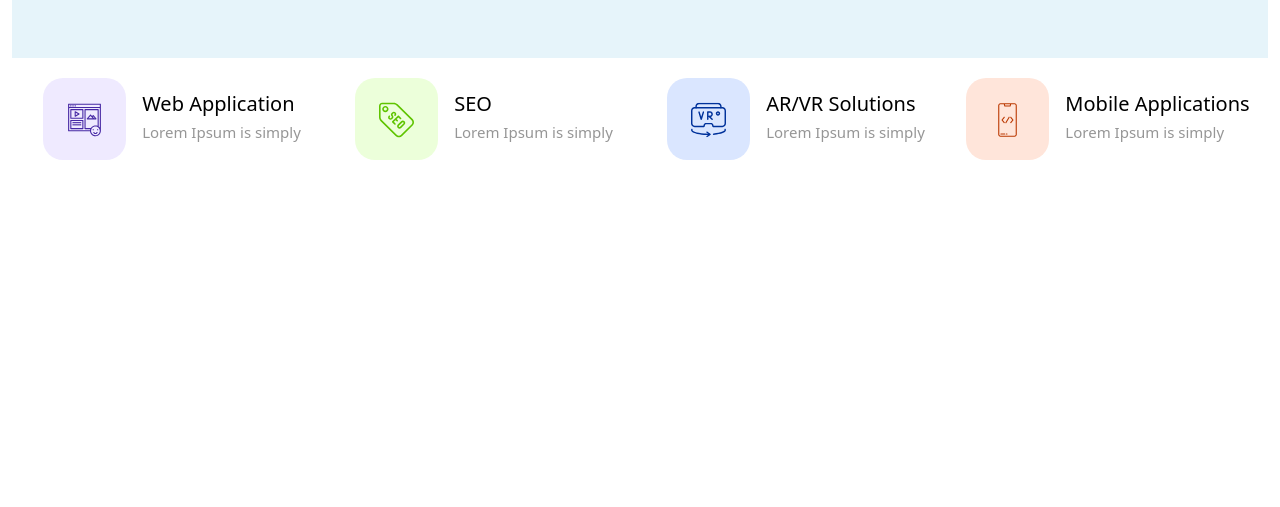
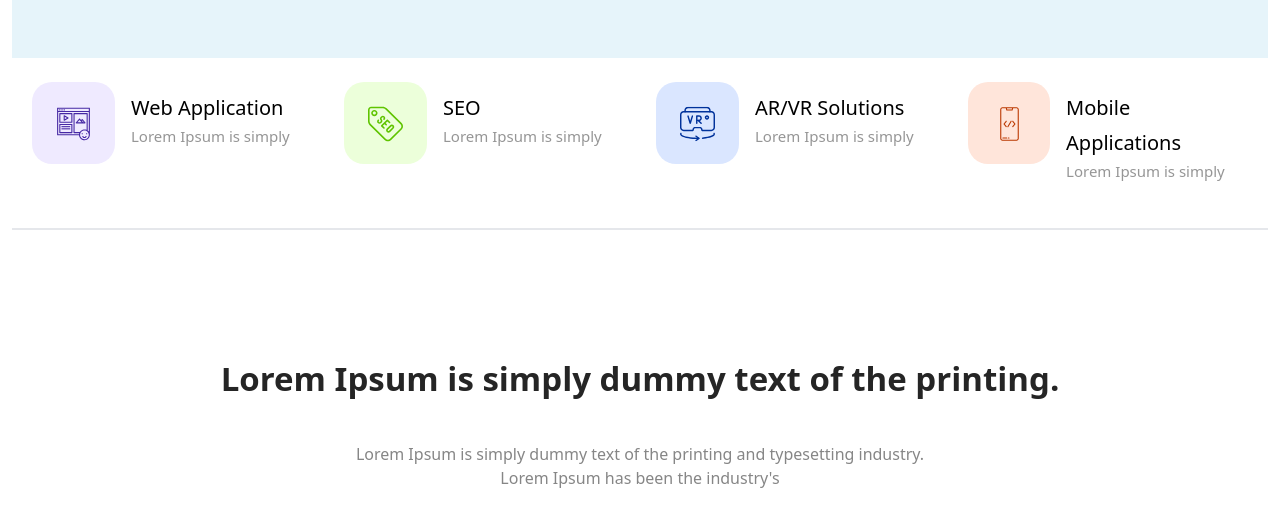
Before and after one commit to Radhika-1707/Manentia, a Next.js app: page / in a window 1280 px wide. Shown: the part 822-1329 px from the top of the page. Before the commit the page ends 1002 px from the top, so only its background shows below. Built offline with nearby package versions, Linux system fonts and the light colour scheme.

Commit message:
completes mini hero section

```diff
--- a/src/app/components/Details/index.tsx
+++ b/src/app/components/Details/index.tsx
@@ -6,33 +6,37 @@ import immersive from '../../assets/immersive.svg'
 import coding from '../../assets/coding.svg'
 type Props = {};
 
-function Details({}: Props) {
+function Details({ }: Props) {
   return (
-    <div className="grid grid-cols-4 gap-0  mt-3 ">
-
+    <div className="grid grid-cols-4 gap-0  mt-3 border-b-[2px]  pb-7">
+      <div>
         <TabComponent
           backgroundColor="bg-[#EFEAFF]"
           heading="Web Application"
           image={webApp}
         />
-
+      </div>
+      <div>
         <TabComponent
           backgroundColor="bg-[#ECFFDA]"
           heading="SEO"
           image={SEO}
         />
-
+      </div>
+      <div>
         <TabComponent
           backgroundColor="bg-[#DAE6FF]"
           heading="AR/VR Solutions"
           image={immersive}
         />
-
+      </div>
+      <div>
         <TabComponent
           backgroundColor="bg-[#FFE5DA]"
           heading="Mobile Applications"
           image={coding}
         />
+      </div>
 
     </div>
   );
--- a/src/app/components/Details/tabComponent.tsx
+++ b/src/app/components/Details/tabComponent.tsx
@@ -10,7 +10,7 @@ type Props = {
 
 function TabComponent({ backgroundColor ,heading ,image}: Props) {
     return (
-        <div className='flex mx-auto'>
+        <div className='flex'>
 
             <div className={`${backgroundColor} w-[83px] h-[82px] rounded-[20px] mx-2`}>
                 <div className='flex justify-center items-center mt-3'>
--- /dev/null
+++ b/src/app/components/MiniHero/index.tsx
@@ -0,0 +1,15 @@
+import React from 'react'
+
+type Props = {}
+
+function MiniHero({}: Props) {
+  return (
+    <div className='mt-[115px]'>
+        <h1 className='text-[33px] font-bold text-[#252525] leading-[160%] text-center'>Lorem Ipsum is simply dummy text of the printing. </h1>
+        <p className='pt-[32px] text-center text-[#868686] font-normal'>Lorem Ipsum is simply dummy text of the printing and typesetting industry.
+        <br/> Lorem Ipsum has been the industry's</p>
+    </div>
+  )
+}
+
+export default MiniHero
--- a/src/app/page.tsx
+++ b/src/app/page.tsx
@@ -1,6 +1,7 @@
 import Details from "./components/Details";
 import Header from "./components/Header";
 import Hero from "./components/Hero";
+import MiniHero from "./components/MiniHero";
 
 export default function Home() {
   return (
@@ -8,7 +9,7 @@ export default function Home() {
       <Header/>
       <Hero/>
       <Details/>
-      {/* mini hero */}
+      <MiniHero/>
       {/* mobile section 1 */}
       {/* mobile section 2 */}
       {/* mobile section 3 */}
```
